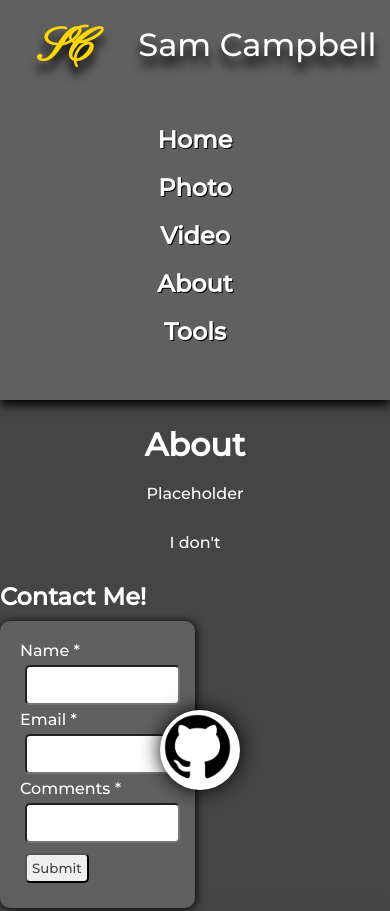
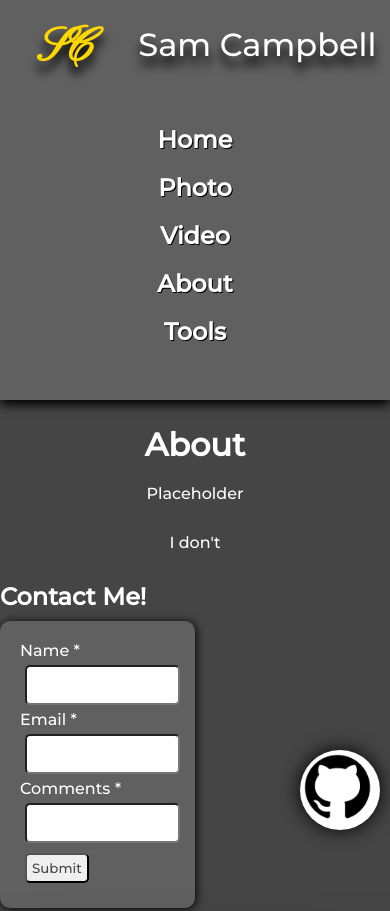
Before and after one commit to AdnascentiaV/csci102_final_project, a plain HTML site: page about.html in a window 390 px wide. Shown: the top 911 px of the page. Drawn offline with Linux system fonts and the light colour scheme.

Commit message:
fixed github link

```diff
--- a/css/style.css
+++ b/css/style.css
@@ -291,6 +291,15 @@ footer a:hover {
         width: 90%;
     }
 
+    .uparrw {
+        display: none;
+    }
+
+    .github {
+        right: 10px;
+        bottom: 10px;
+    }
+
 }
 
 @media only screen and (max-width: 500px) {
```
